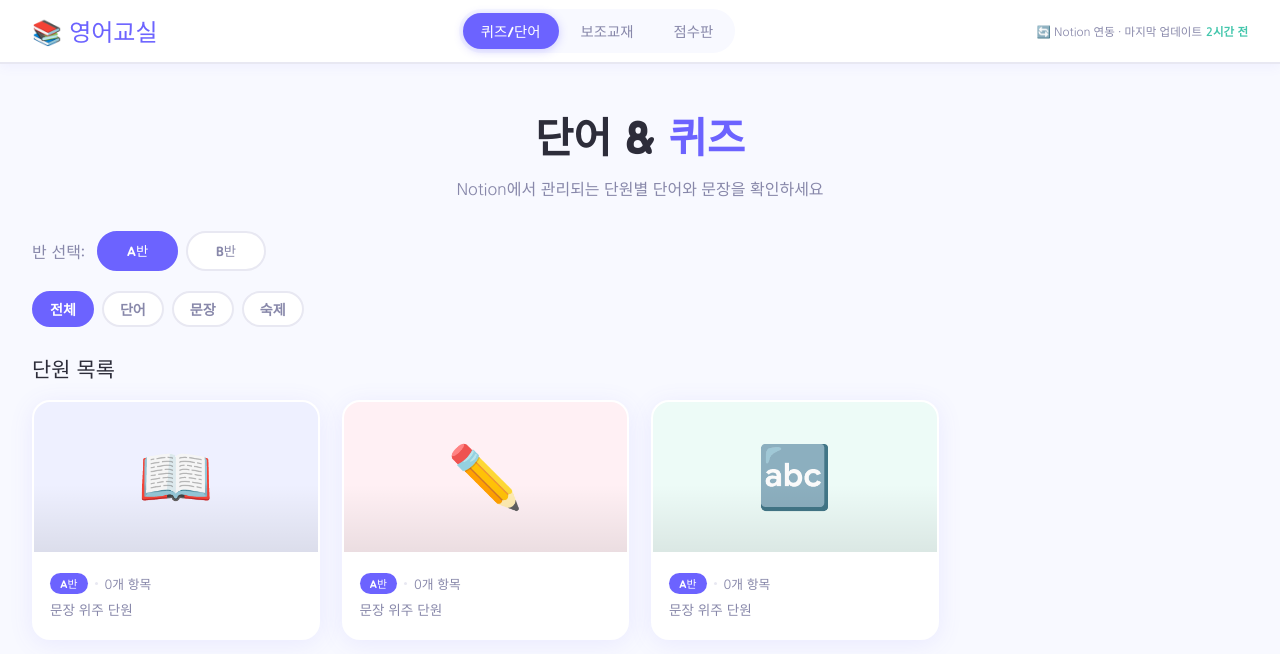
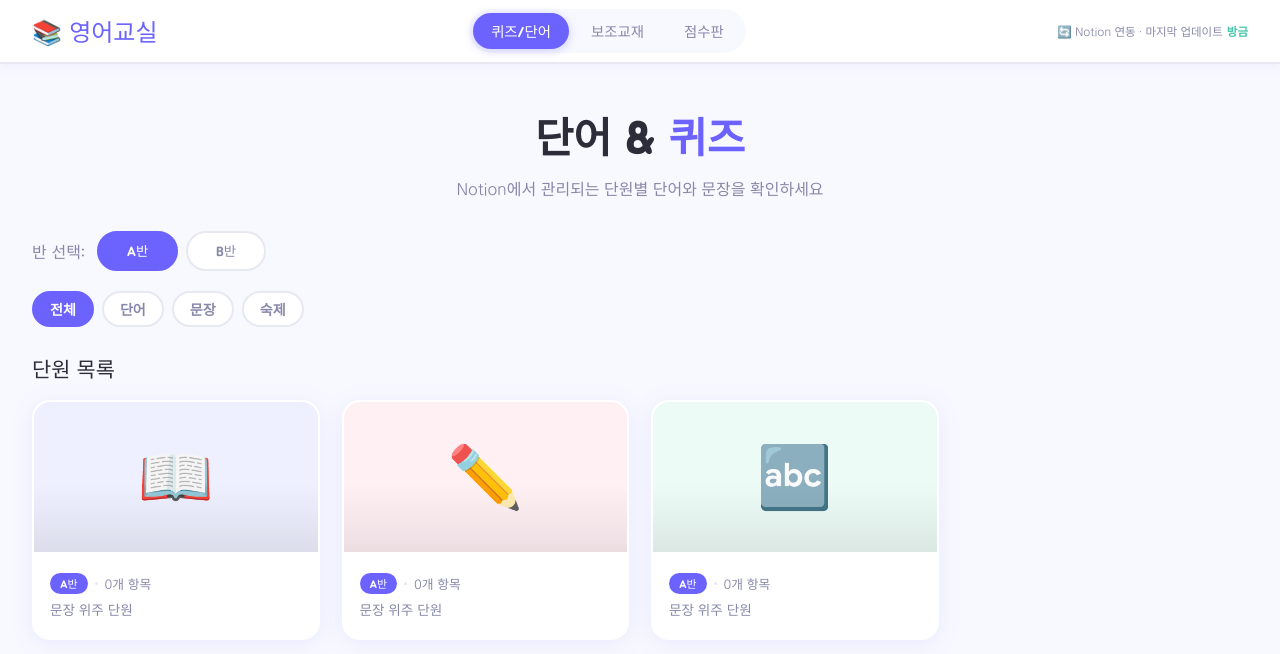
Before and after one commit to jyhong21/english-classroom, a plain HTML site: page index.html in a window 1280 px wide. Drawn offline with Linux system fonts and the light colour scheme; a web font is replaced by a local one.

Commit message:
🔄 Notion 데이터 자동 업데이트 e8e9397da13bf0886094683bc39ece458bd95973

```diff
--- a/index.html
+++ b/index.html
@@ -373,7 +373,7 @@ function renderS(){
 }
 
 // ── 업데이트 시간 ──
-const buildTime = new Date('2026-07-18T10:10:57.411Z');
+const buildTime = new Date('2026-07-18T11:45:41.618Z');
 const diff = Math.round((Date.now()-buildTime)/60000);
 document.getElementById('upd-time').textContent = diff<2?'방금':diff<60?diff+'분 전':Math.round(diff/60)+'시간 전';
 
```
